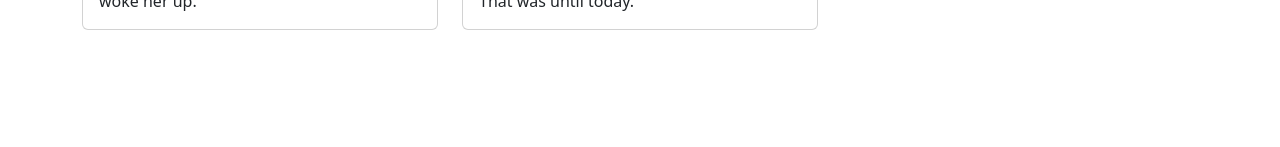
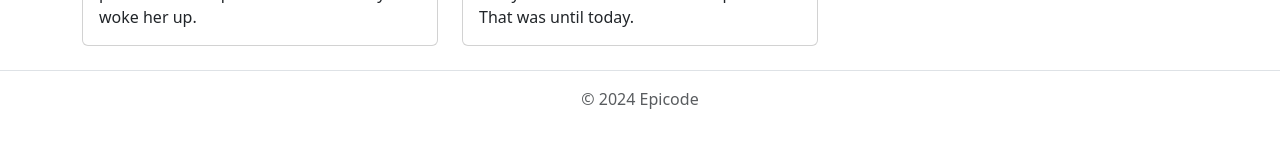
Before and after one commit to MANTRAAAH/Esercizi-Epicode, an Angular app in the folder Nona Settimana/Giorno 3/esercizio/: page / in a window 1280 px wide. Shown: the part 1681-1828 px from the top of the page. Before the commit the page ends 1711 px from the top, so only its background shows below. Built offline with nearby package versions, Linux system fonts and the light colour scheme.

Commit message:
navbar adjustments

```diff
--- a/Nona Settimana/Giorno 3/esercizio/src/app/app.component.html
+++ b/Nona Settimana/Giorno 3/esercizio/src/app/app.component.html
@@ -1,2 +1,9 @@
 <app-navbar></app-navbar>
 <app-home></app-home>
+<footer
+  class="d-flex flex-wrap justify-content-center align-items-center py-3 my-4 border-top"
+>
+  <div class="col-md-12 d-flex align-items-center justify-content-center">
+    <span class="mb-3 mb-md-0 text-body-secondary">© 2024 Epicode</span>
+  </div>
+</footer>
--- a/Nona Settimana/Giorno 3/esercizio/src/app/components/home/home.component.html
+++ b/Nona Settimana/Giorno 3/esercizio/src/app/components/home/home.component.html
@@ -1,7 +1,8 @@
 <main>
   <section>
-    <h2 class="text-center">Post in evidenza</h2>
-
+    <div>
+      <h2 class="text-center mb-2">Post in evidenza</h2>
+    </div>
     <div class="container">
       <div class="row">
         <div class="col-12">
@@ -21,7 +22,9 @@
     </div>
   </section>
   <section>
-    <h2 class="text-center">Potrebbero piacerti questi post</h2>
+    <div>
+      <h2 class="text-center mb-4">Potrebbero piacerti questi post</h2>
+    </div>
     <div class="container">
       <div class="row">
         <div class="col-sm-4" *ngFor="let post of randomPosts">
--- a/Nona Settimana/Giorno 3/esercizio/src/app/components/navbar/navbar.component.html
+++ b/Nona Settimana/Giorno 3/esercizio/src/app/components/navbar/navbar.component.html
@@ -9,15 +9,15 @@
         class="navbar-toggler"
         type="button"
         data-bs-toggle="collapse"
-        data-bs-target="#navbarsExample09"
         aria-controls="navbarsExample09"
         aria-expanded="false"
         aria-label="Toggle navigation"
+        (click)="show = !show"
       >
         <span class="navbar-toggler-icon"></span>
       </button>
 
-      <div class="collapse navbar-collapse" id="navbarsExample09">
+      <div class="collapse navbar-collapse" [ngClass]="{ show: show }">
         <ul class="navbar-nav me-auto mb-2 mb-lg-0">
           <li class="nav-item">
             <a class="nav-link active" href="#">Home</a>
--- a/Nona Settimana/Giorno 3/esercizio/src/app/components/navbar/navbar.component.ts
+++ b/Nona Settimana/Giorno 3/esercizio/src/app/components/navbar/navbar.component.ts
@@ -6,5 +6,5 @@ import { Component } from '@angular/core';
   styleUrl: './navbar.component.scss'
 })
 export class NavbarComponent {
-
+  show:boolean = false;
 }
```
